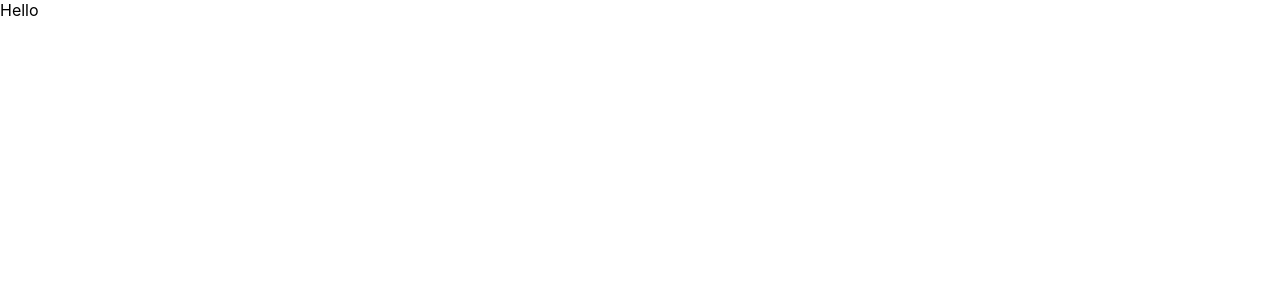
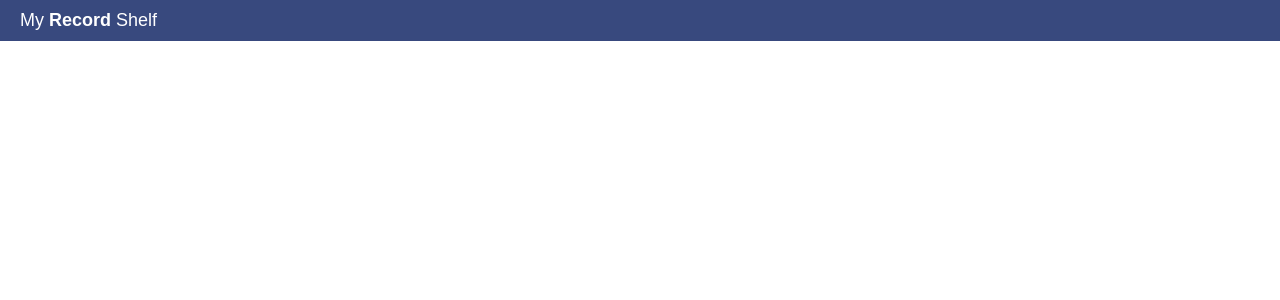
Before and after one commit to anjali0508/record-shelf, a React (Create React App) app: page / in a window 1280 px wide. Shown: the top 300 px of the page. Built offline with nearby package versions, Linux system fonts and the light colour scheme.

Commit message:
feat(navbar): add navbar

```diff
--- a/src/app/App.css
+++ b/src/app/App.css
@@ -9,3 +9,7 @@
     width: 33.3333%;
   }
 }
+
+* {
+  font-family: "Poppins", sans-serif;
+}
--- a/src/app/App.js
+++ b/src/app/App.js
@@ -1,5 +1,6 @@
 import './App.css';
 import React, { useState } from 'react';
+import { Navbar } from '../components/Navbar/Navbar';
 
 const App = () => {
   const [isLoaded, setLoaded] = useState(false);
@@ -7,7 +8,7 @@ const App = () => {
 
   return (
     <div className="App">
-      <div>Hello</div>
+      <Navbar />
     </div>
   );
 };
--- /dev/null
+++ b/src/components/Navbar/Navbar.css
@@ -0,0 +1,19 @@
+nav {
+  color: white;
+  background-color: #38497e;
+}
+nav ul {
+  margin: 0;
+  display: flex;
+  padding: 10px;
+  justify-content: space-between;
+}
+nav li {
+  color: white;
+  margin-right: 5px;
+  list-style-type: none;
+  text-decoration-style: none;
+  font-size: large;
+  padding-left: 10px;
+  font-weight: 300;
+}
--- /dev/null
+++ b/src/components/Navbar/Navbar.js
@@ -0,0 +1,16 @@
+import React from 'react';
+import './Navbar.css';
+
+export const Navbar = () => (
+  <nav>
+    <ul>
+      <li>
+        My
+        {' '}
+        <b>Record</b>
+        {' '}
+        Shelf
+      </li>
+    </ul>
+  </nav>
+);
```
Also changed, not shown: 1 other file (tests, documents, lock files or other folders).
